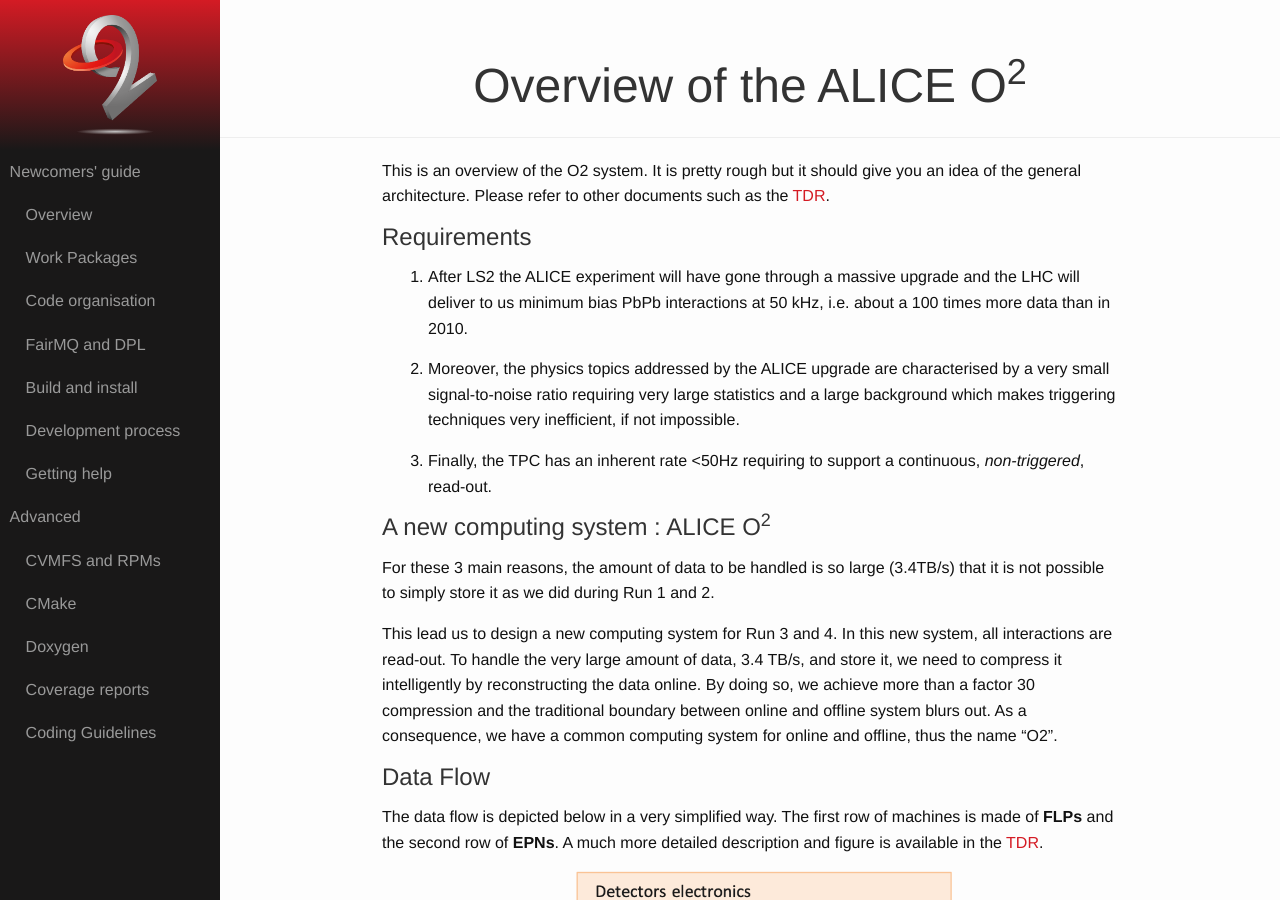
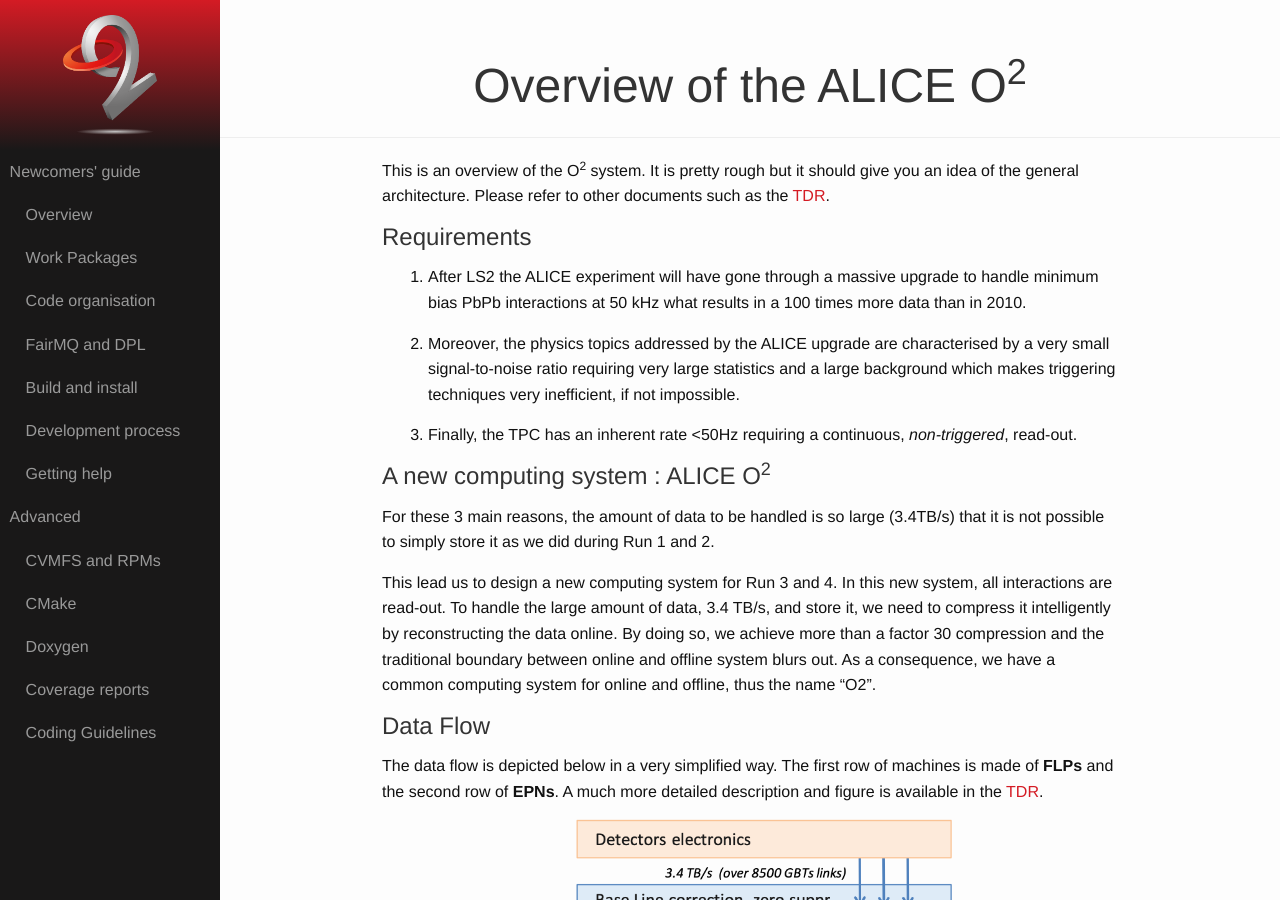
Before and after one commit to AliceO2Group/AliceO2Group.github.io, a Jekyll site: the page built from quickstart/overview.markdown, in a window 1280 px wide and 900 px high. Built offline with Jekyll 4.4.1, drawn with Linux system fonts in a browser that asks for light colours.

Commit message:
Update overview.markdown

```diff
--- a/quickstart/overview.markdown
+++ b/quickstart/overview.markdown
@@ -3,22 +3,21 @@ title: Overview of the ALICE O<sup>2</sup>
 layout: main
 ---
 
-This is an overview of the O2 system. It is pretty rough but it should give you an idea of the general architecture. Please refer to other documents such as the [TDR](https://cds.cern.ch/record/2011297).
+This is an overview of the O<sup>2</sup> system. It is pretty rough but it should give you an idea of the general architecture. Please refer to other documents such as the [TDR](https://cds.cern.ch/record/2011297).
 
 ## Requirements
 
-1. After LS2 the ALICE experiment will have gone through a massive upgrade and the LHC will deliver to us minimum bias PbPb interactions at 50 kHz, i.e.
- about a 100 times more data than in 2010.
+1. After LS2 the ALICE experiment will have gone through a massive upgrade to handle minimum bias PbPb interactions at 50 kHz what results in a 100 times more data than in 2010.
 
 2. Moreover, the physics topics addressed by the ALICE upgrade are characterised by a very small signal-to-noise ratio requiring very large statistics and a large background which makes triggering techniques very inefficient, if not impossible.
 
-3. Finally, the TPC has an inherent rate <50Hz requiring to support a continuous, _non-triggered_, read-out.
+3. Finally, the TPC has an inherent rate <50Hz requiring a continuous, _non-triggered_, read-out.
 
 ## A new computing system : ALICE O<sup>2</sup>
 
  For these 3 main reasons, the amount of data to be handled is so large (3.4TB/s) that it is not possible to simply store it as we did during Run 1 and 2.
 
- This lead us to design a new computing system for Run 3 and 4. In this new system, all interactions are read-out. To handle the very large amount of data, 3.4 TB/s, and store it, we need to compress it intelligently by reconstructing the data online. By doing so, we achieve more than a factor 30 compression and the traditional boundary between online and offline system blurs out. As a consequence, we have a common computing system for online and offline, thus the name “O2”.
+ This lead us to design a new computing system for Run 3 and 4. In this new system, all interactions are read-out. To handle the large amount of data, 3.4 TB/s, and store it, we need to compress it intelligently by reconstructing the data online. By doing so, we achieve more than a factor 30 compression and the traditional boundary between online and offline system blurs out. As a consequence, we have a common computing system for online and offline, thus the name “O2”.
 
 ## Data Flow
 
```
